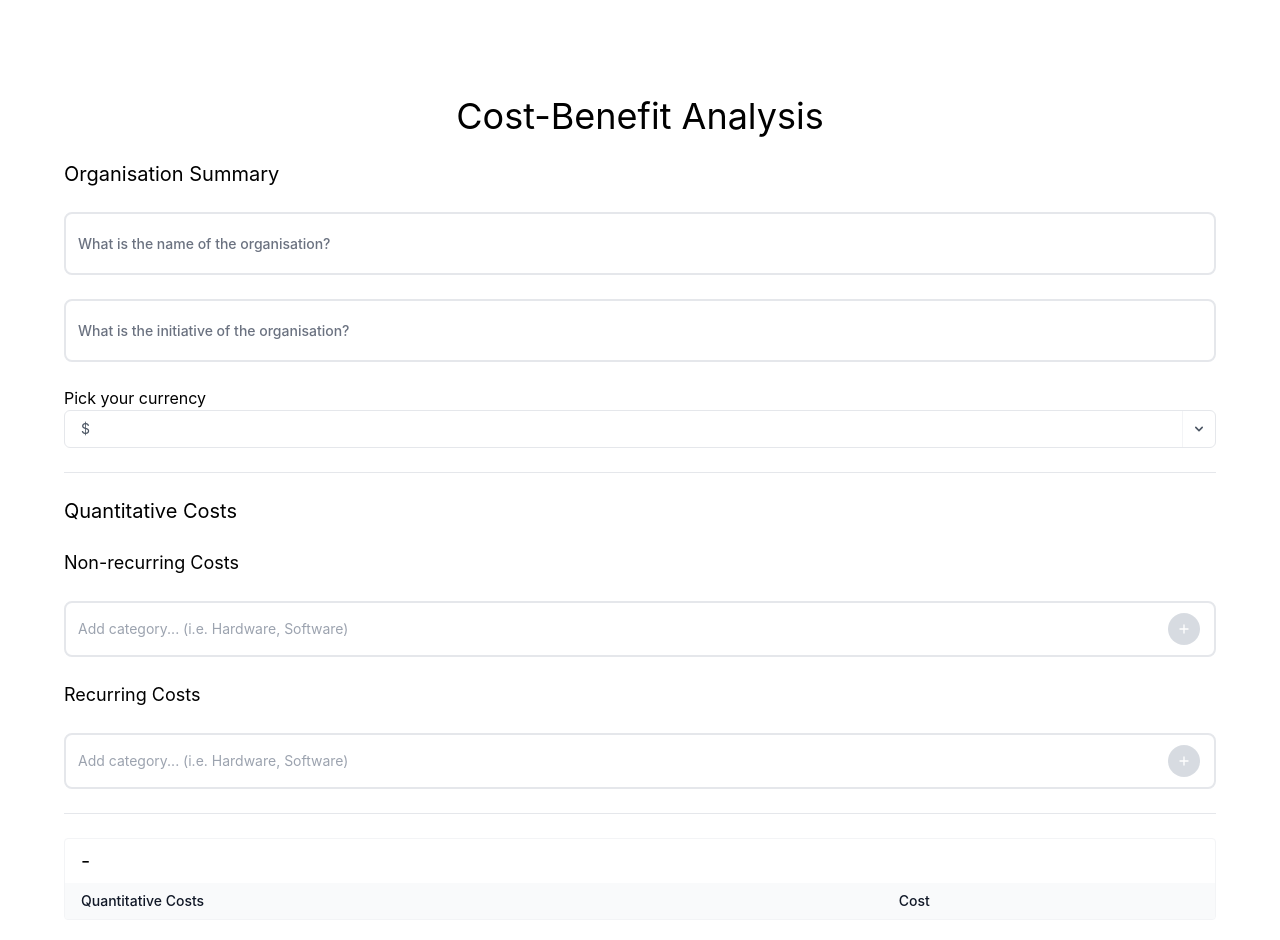
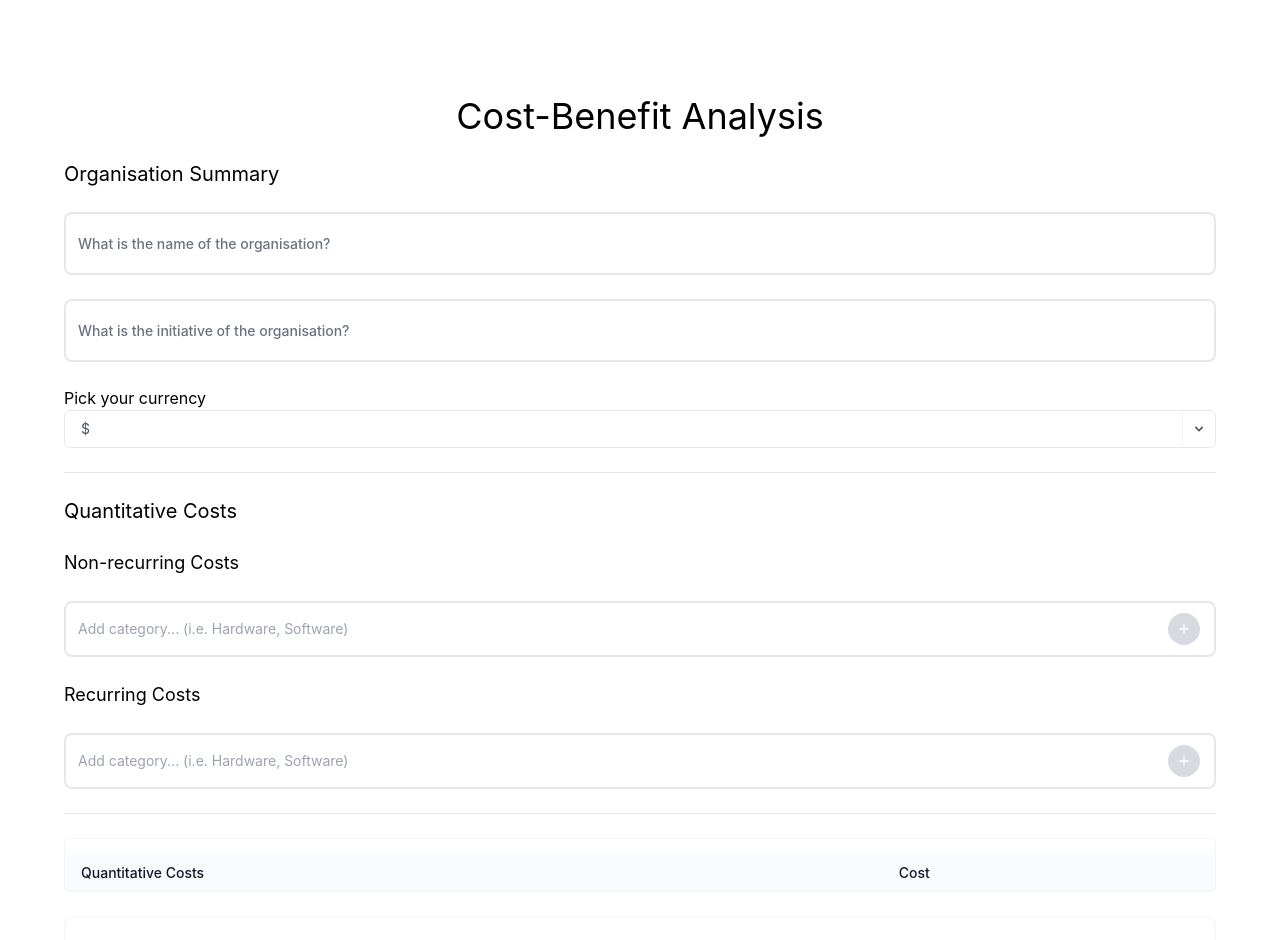
Before and after one commit to dfxe/c-b-analysis-expert, a Next.js app: page / in a window 1280 px wide. Shown: the top 940 px of the page. Built offline with nearby package versions, Linux system fonts and the light colour scheme.

Commit message:
Add better table title handle in case no initiative is given

```diff
--- a/components/survey/OutTable.tsx
+++ b/components/survey/OutTable.tsx
@@ -15,7 +15,12 @@ export default function OutTable() {
   return (
     <div className="overflow-hidden overflow-x-auto border border-gray-100 rounded">
       <div className="text-xl px-4 py-2">
-        {details.state.title} - {details.state.initiative}
+        {details.state.title +
+          `${
+            details.state.initiative === ""
+              ? ""
+              : " - " + details.state.initiative
+          }`}
       </div>
       <table className="min-w-full text-sm divide-y divide-gray-200">
         <thead>
```
